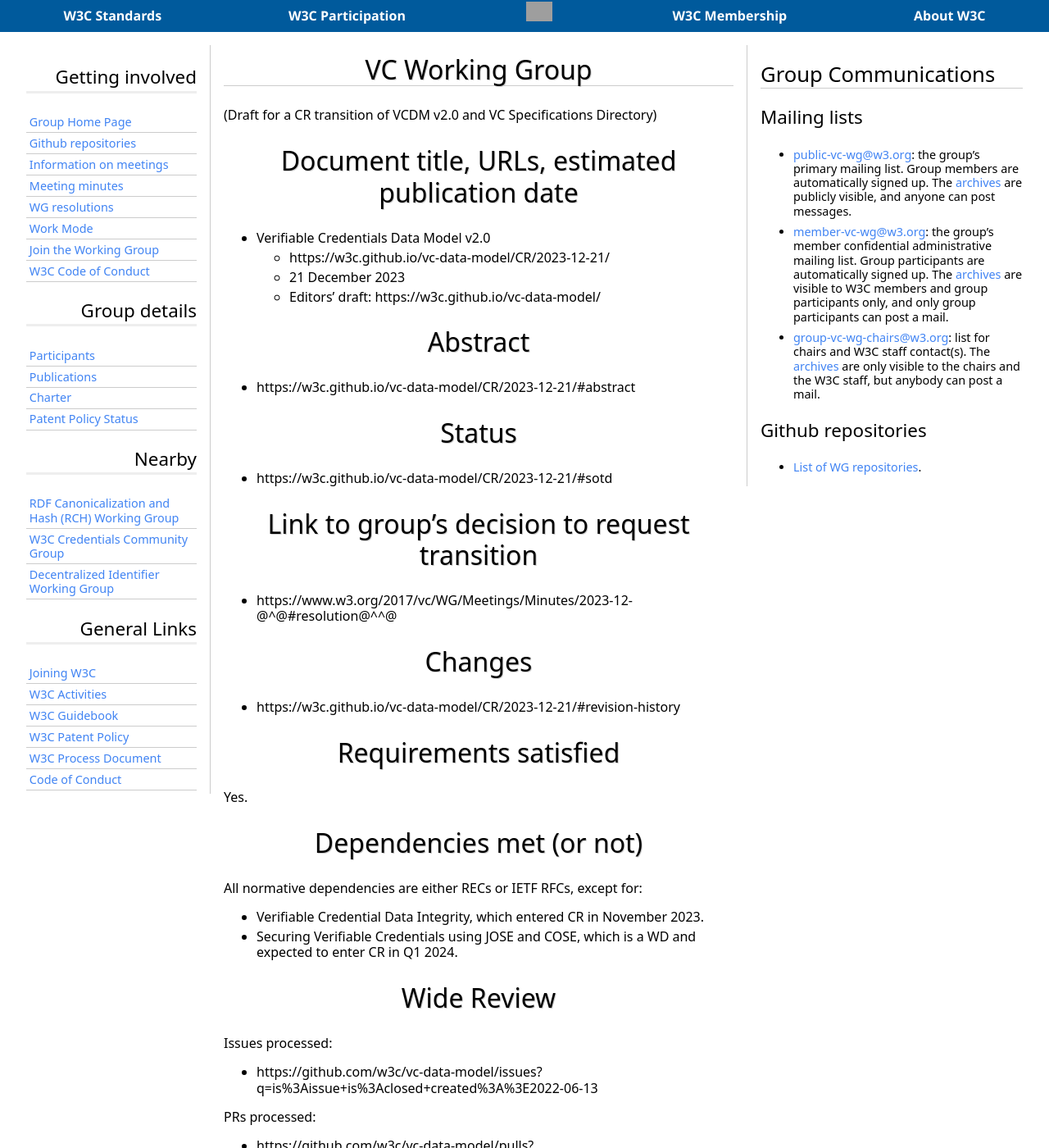
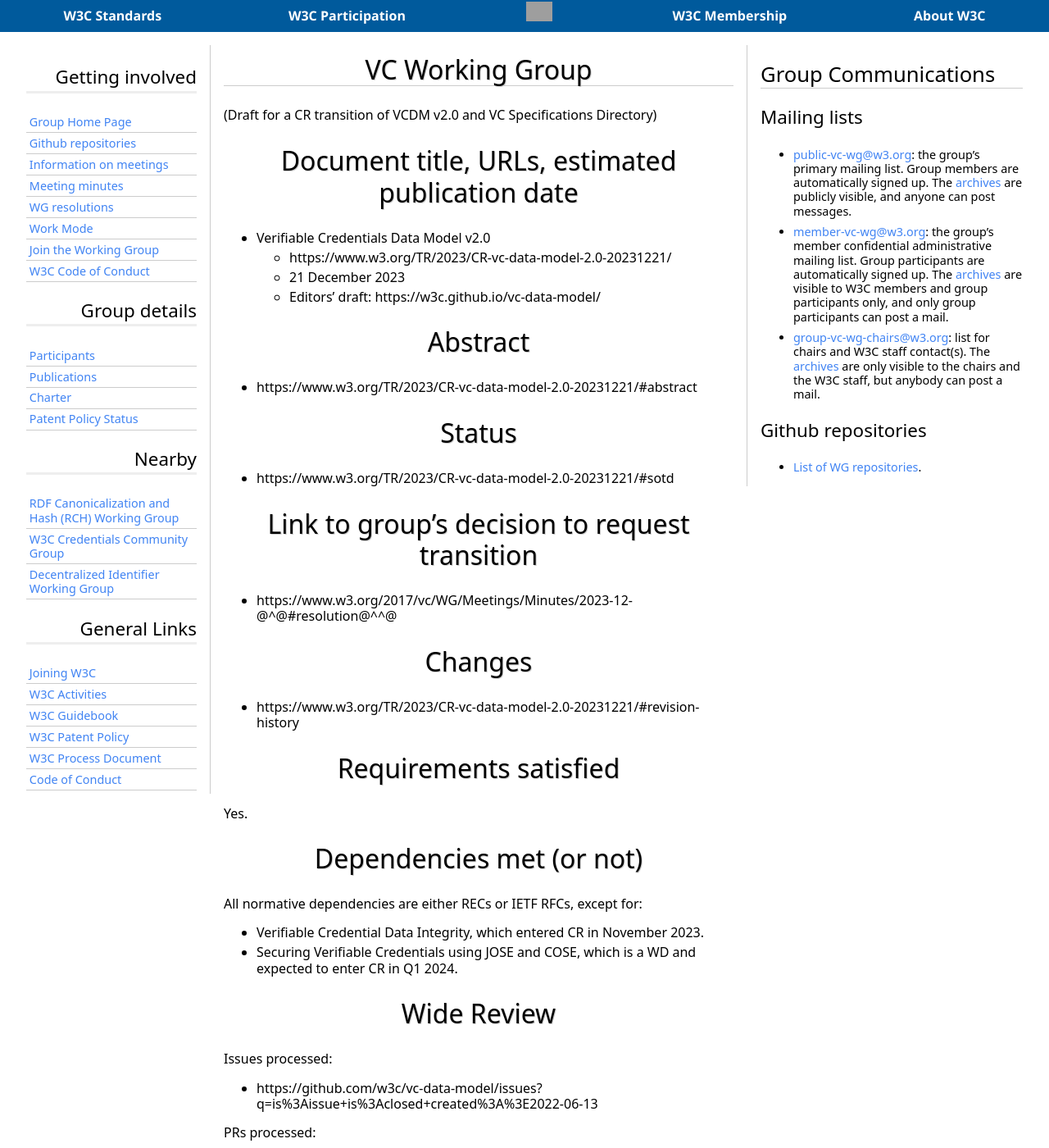
Before and after one commit to w3c/verifiable-credentials, a Jekyll site: the page built from admin/CR-vcdm/Approval_request.md, in a window 1280 px wide and 1400 px high. Shown: the whole window at 82% size. Built offline with Jekyll 4.4.1, drawn with Linux system fonts in a browser that asks for light colours; some web fonts are replaced; our own code applies the rules of GitHub Pages for plain Markdown files; some of the changed lines change nothing that is shown; grey boxes are pictures that could not be loaded.

Commit message:
Fix final locations for VC Data Model CR location.
Co-authored-by: Ivan Herman <ivan@ivan-herman.net>

```diff
--- a/admin/CR-vcdm/Approval_request.md
+++ b/admin/CR-vcdm/Approval_request.md
@@ -3,17 +3,17 @@
 # Document title, URLs, estimated publication date
 
 - Verifiable Credentials Data Model v2.0
-  - https://w3c.github.io/vc-data-model/CR/2023-12-21/
+  - https://www.w3.org/TR/2023/CR-vc-data-model-2.0-20231221/
   - 21 December 2023
   - Editors' draft: https://w3c.github.io/vc-data-model/
 
 # Abstract
 
-- https://w3c.github.io/vc-data-model/CR/2023-12-21/#abstract
+- https://www.w3.org/TR/2023/CR-vc-data-model-2.0-20231221/#abstract
 
 # Status
 
-- https://w3c.github.io/vc-data-model/CR/2023-12-21/#sotd
+- https://www.w3.org/TR/2023/CR-vc-data-model-2.0-20231221/#sotd
 
 # Link to group's decision to request transition
 
@@ -21,7 +21,7 @@
 
 # Changes
 
-- https://w3c.github.io/vc-data-model/CR/2023-12-21/#revision-history
+- https://www.w3.org/TR/2023/CR-vc-data-model-2.0-20231221/#revision-history
 
 # Requirements satisfied
 
```
